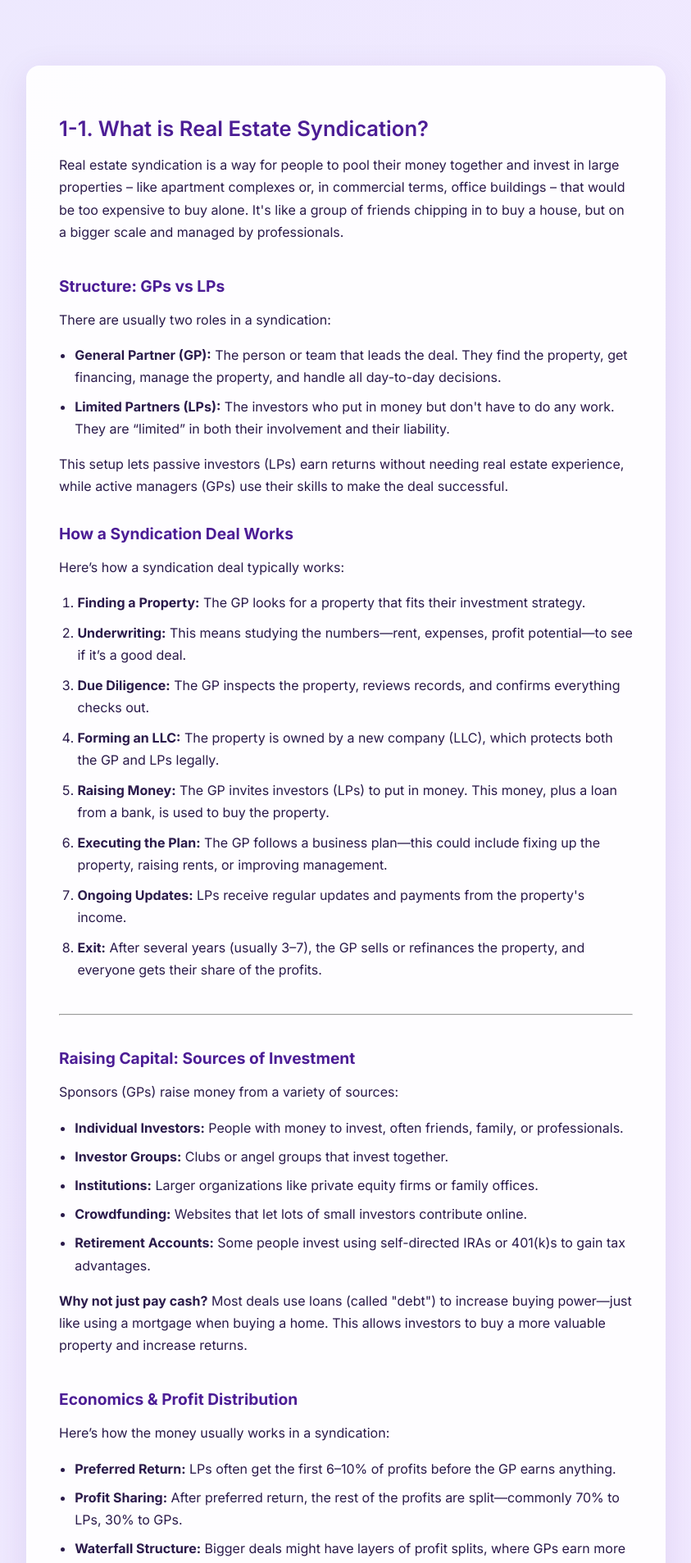
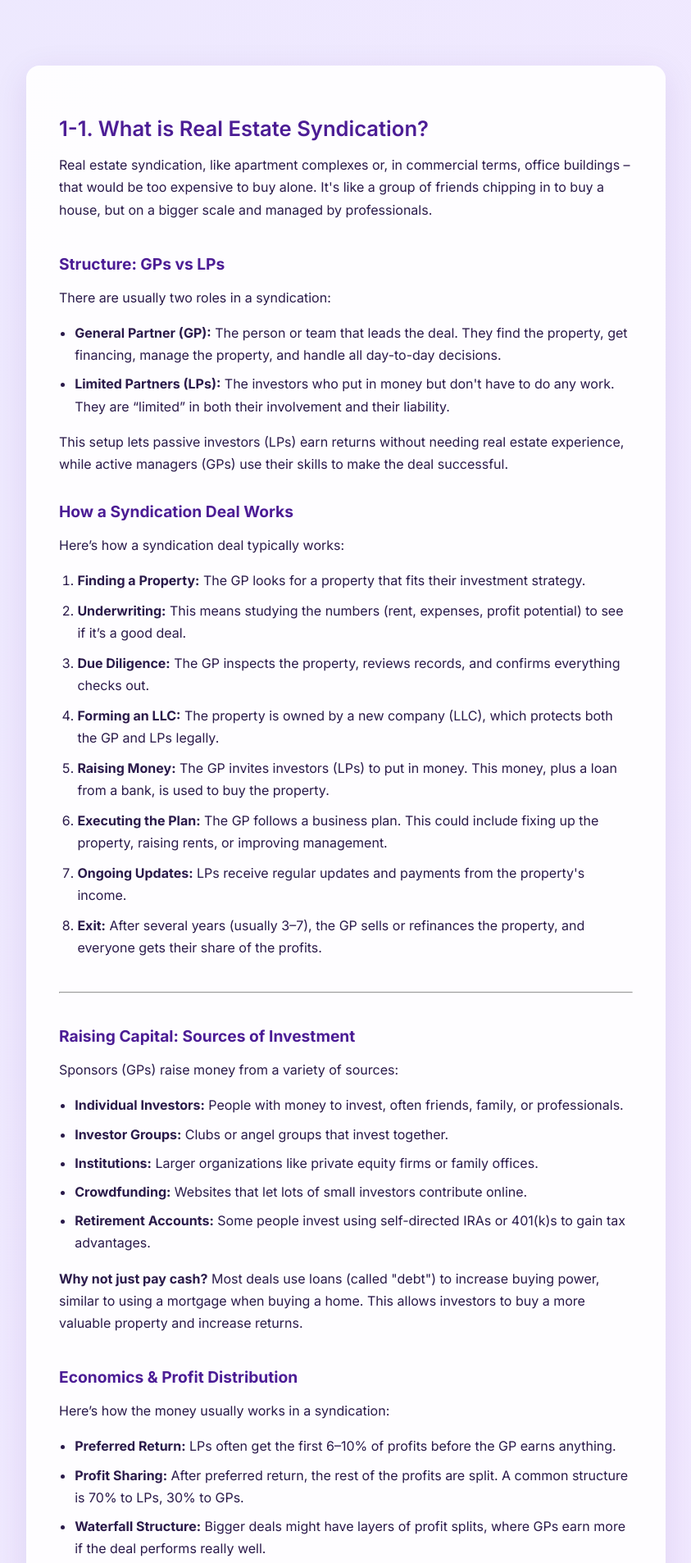
Before and after one commit to iohins/re_syndication, a React (Create React App) app: page /1-1 in a window 1280 px wide. Shown: the top 1907 px of the page at 82% size, without its empty margins (218-1061 px from the left). Built offline with nearby package versions, Linux system fonts and the light colour scheme.

Commit message:
Update 1_1.js

```diff
--- a/src/lessons/1_1.js
+++ b/src/lessons/1_1.js
@@ -6,7 +6,7 @@ function Lesson1_1() {
     <main className="lesson-page">
       <section className="lesson-card">
         <h1>1-1. What is Real Estate Syndication?</h1>
-        <p>Real estate syndication is a way for people to pool their money together and invest in large properties – like apartment complexes or, in commercial terms, office buildings – that would be too expensive to buy alone. It's like a group of friends chipping in to buy a house, but on a bigger scale and managed by professionals.</p>
+        <p>Real estate syndication, like apartment complexes or, in commercial terms, office buildings – that would be too expensive to buy alone. It's like a group of friends chipping in to buy a house, but on a bigger scale and managed by professionals.</p>
 
         <h2 style={{ marginTop: "2.5rem" }}>Structure: GPs vs LPs</h2>
         <p>There are usually two roles in a syndication:</p>
@@ -20,11 +20,11 @@ function Lesson1_1() {
         <p>Here’s how a syndication deal typically works:</p>
         <ol>
           <li><strong>Finding a Property:</strong> The GP looks for a property that fits their investment strategy.</li>
-          <li><strong>Underwriting:</strong> This means studying the numbers—rent, expenses, profit potential—to see if it’s a good deal.</li>
+          <li><strong>Underwriting:</strong> This means studying the numbers (rent, expenses, profit potential) to see if it’s a good deal.</li>
           <li><strong>Due Diligence:</strong> The GP inspects the property, reviews records, and confirms everything checks out.</li>
           <li><strong>Forming an LLC:</strong> The property is owned by a new company (LLC), which protects both the GP and LPs legally.</li>
           <li><strong>Raising Money:</strong> The GP invites investors (LPs) to put in money. This money, plus a loan from a bank, is used to buy the property.</li>
-          <li><strong>Executing the Plan:</strong> The GP follows a business plan—this could include fixing up the property, raising rents, or improving management.</li>
+          <li><strong>Executing the Plan:</strong> The GP follows a business plan. This could include fixing up the property, raising rents, or improving management.</li>
           <li><strong>Ongoing Updates:</strong> LPs receive regular updates and payments from the property's income.</li>
           <li><strong>Exit:</strong> After several years (usually 3–7), the GP sells or refinances the property, and everyone gets their share of the profits.</li>
         </ol>
@@ -40,13 +40,13 @@ function Lesson1_1() {
           <li><strong>Crowdfunding:</strong> Websites that let lots of small investors contribute online.</li>
           <li><strong>Retirement Accounts:</strong> Some people invest using self-directed IRAs or 401(k)s to gain tax advantages.</li>
         </ul>
-        <p><strong>Why not just pay cash?</strong> Most deals use loans (called "debt") to increase buying power—just like using a mortgage when buying a home. This allows investors to buy a more valuable property and increase returns.</p>
+        <p><strong>Why not just pay cash?</strong> Most deals use loans (called "debt") to increase buying power, similar to using a mortgage when buying a home. This allows investors to buy a more valuable property and increase returns.</p>
 
         <h2 style={{ marginTop: "2.5rem" }}>Economics & Profit Distribution</h2>
         <p>Here’s how the money usually works in a syndication:</p>
         <ul>
           <li><strong>Preferred Return:</strong> LPs often get the first 6–10% of profits before the GP earns anything.</li>
-          <li><strong>Profit Sharing:</strong> After preferred return, the rest of the profits are split—commonly 70% to LPs, 30% to GPs.</li>
+          <li><strong>Profit Sharing:</strong> After preferred return, the rest of the profits are split. A common structure is 70% to LPs, 30% to GPs.</li>
           <li><strong>Waterfall Structure:</strong> Bigger deals might have layers of profit splits, where GPs earn more if the deal performs really well.</li>
           <li><strong>Fees:</strong> GPs are paid for their work, including fees for acquiring, managing, and selling the property.</li>
         </ul>
@@ -68,8 +68,8 @@ function Lesson1_1() {
         <p><strong>So what kind of paperwork is involved?</strong> Every investor in a syndication has to review and sign several key documents that spell out the deal in detail:</p>
 
         <ul>
-          <li><strong>Operating Agreement:</strong> This lays out how the business (usually an LLC) will be run – including who’s in charge, how decisions are made, and how profits are shared between the GP and LPs.</li>
-          <li><strong>Private Placement Memorandum (PPM):</strong> This document lists all the fine print – covering risks, fees, projections, and legal disclaimers. It’s there to make sure investors know exactly what they’re getting into before putting up their money.</li>
+          <li><strong>Operating Agreement:</strong> This lays out how the business (usually an LLC) will be run, including who’s in charge, how decisions are made, and how profits are shared between the GP and LPs.</li>
+          <li><strong>Private Placement Memorandum (PPM):</strong> This document lists all the fine print, covering risks, fees, projections, and legal disclaimers. It’s there to make sure investors know exactly what they’re getting into before putting up their money.</li>
           <li><strong>Subscription Agreement:</strong> This is what each investor signs to confirm they’ve read everything, agree to the terms, and officially want in.</li>
         </ul>
 
```
